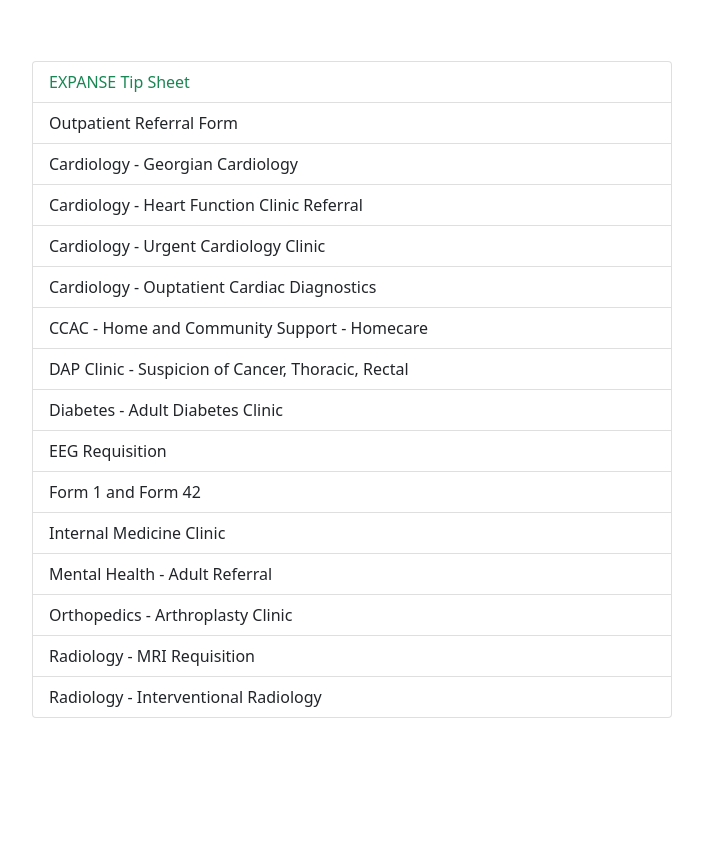
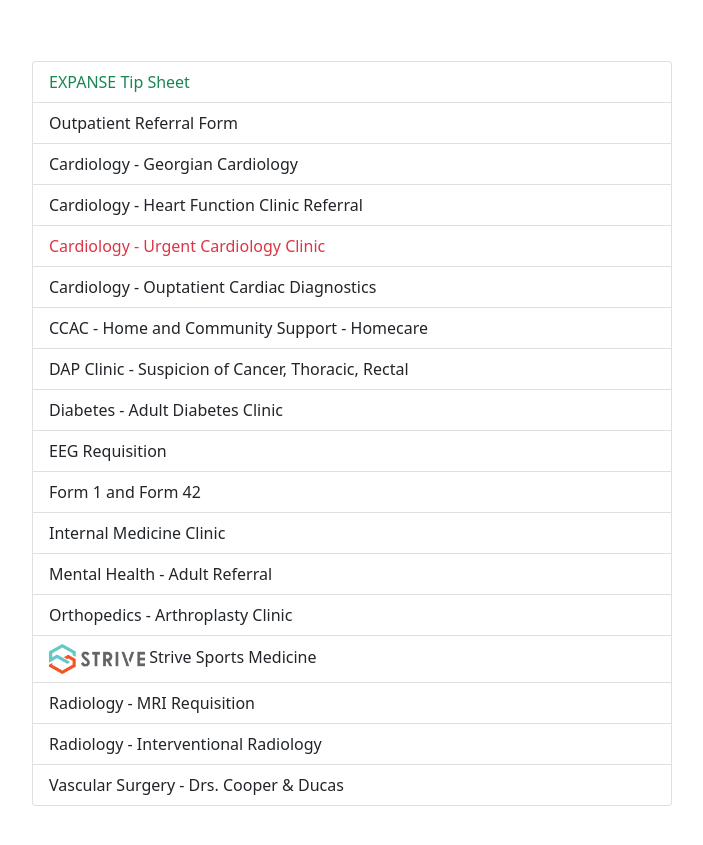
Before and after one commit to jdc9111/rvhForms, a plain HTML site: page index.html in a window 1280 px wide. Shown: the part 147-992 px from the top of the page, without its empty margins (282-985 px from the left). Before the commit the page ends 913 px from the top, so only its background shows below. Drawn offline with nearby package versions, Linux system fonts and the light colour scheme.

Commit message:
added strive and ducas cooper

```diff
--- a/index.html
+++ b/index.html
@@ -62,7 +62,7 @@
 
           <a
             href="eFORMS/Urgent Cardiology Clinic Referral.pdf"
-            class="list-group-item list-group-item-action"
+            class="list-group-item list-group-item-action text-danger"
             >Cardiology - Urgent Cardiology Clinic</a
           >
           <a
@@ -114,6 +114,13 @@
           >
 
           <a
+            href="eFORMS/STRIVE_med_referral_digital.pdf"
+            class="list-group-item list-group-item-action"
+            ><img src="images/strive.png" id="strive" /> Strive Sports
+            Medicine</a
+          >
+
+          <a
             href="eFORMS/Request for MRI Consultation.pdf"
             class="list-group-item list-group-item-action"
             >Radiology - MRI Requisition</a
@@ -123,6 +130,12 @@
             href="eFORMS/Interventional Radiology Request.pdf"
             class="list-group-item list-group-item-action"
             >Radiology - Interventional Radiology</a
+          >
+
+          <a
+            href="eFORMS/Ducas and Cooper Vascular Sx.pdf"
+            class="list-group-item list-group-item-action"
+            >Vascular Surgery - Drs. Cooper & Ducas</a
           >
         </div>
       </div>
@@ -148,5 +161,9 @@
     #titlepic {
       width: 4rem;
     }
+
+    #strive {
+      width: 6rem;
+    }
   </style>
 </html>
```
Also changed, not shown: images/strive.png (added), 2 other files.
